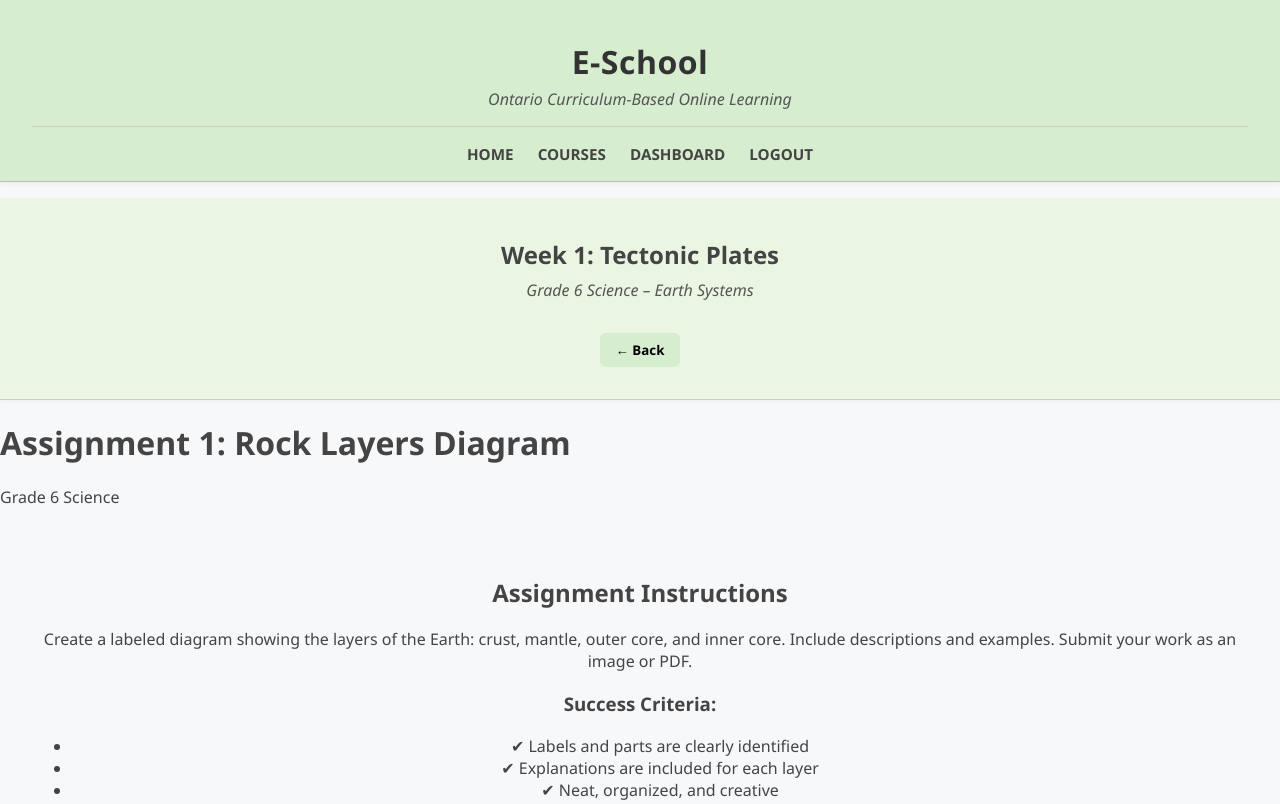
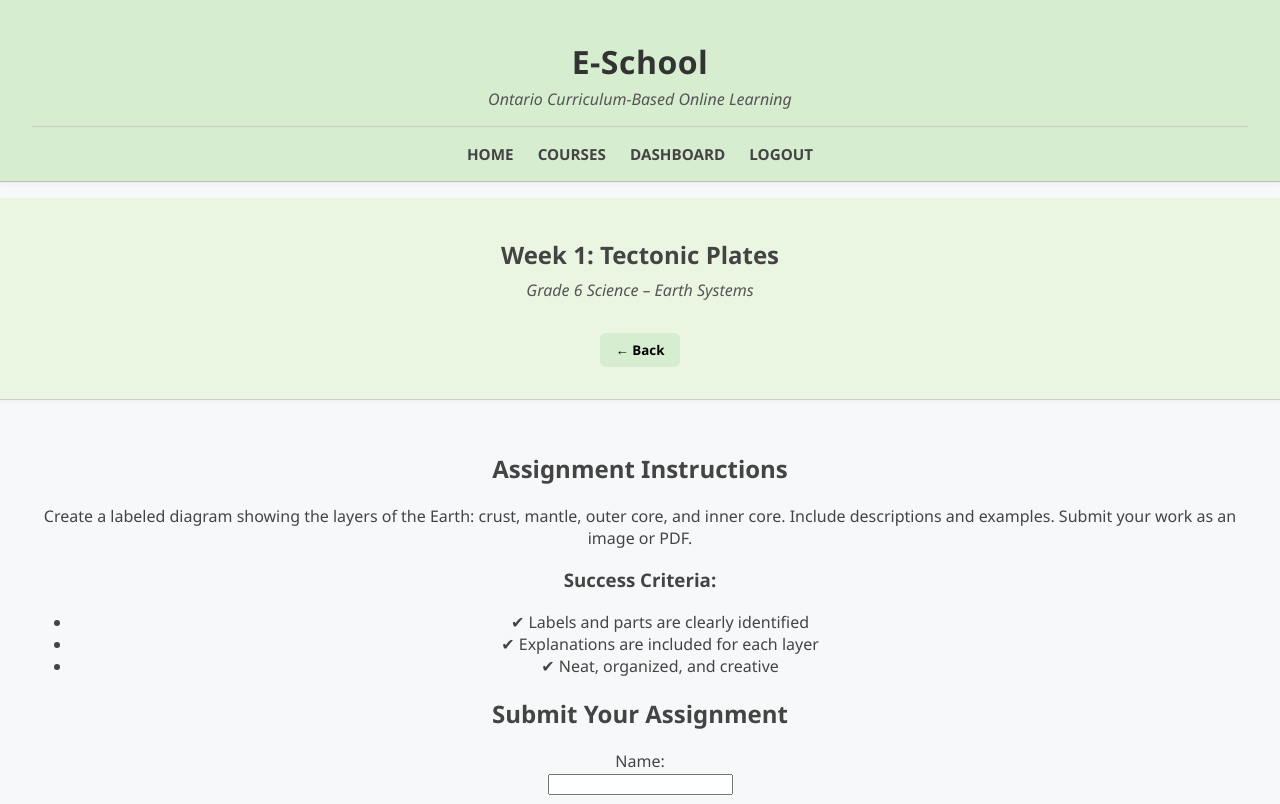
Before and after one commit to rhahavy/eschool, a plain HTML site: page courses/Grade6/Science/assignment1-rock-layers.html in a window 1280 px wide. Shown: the top 804 px of the page. Drawn offline with Linux system fonts and the light colour scheme.

Commit message:
Update assignment1-rock-layers.html

```diff
--- a/courses/Grade6/Science/assignment1-rock-layers.html
+++ b/courses/Grade6/Science/assignment1-rock-layers.html
@@ -1,6 +1,13 @@
 <!DOCTYPE html>
 <html lang="en">
 <head>
+  <meta charset="UTF-8" />
+  <title>Assignment 1: Rock Layers</title>
+  <link rel="stylesheet" href="/eschool/css/style.css" />
+</head>
+
+<body>
+  <!-- Navigation placeholder -->
   <div id="main-header"></div>
   <script>
     fetch("/eschool/components/nav.html")
@@ -9,8 +16,8 @@
         document.getElementById("main-header").innerHTML = data;
       });
   </script>
-  <link rel="stylesheet" href="/eschool/css/style.css" />
-</head>
+
+  <!-- Page header -->
   <header class="page-header">
     <div class="header-content">
       <h2>Week 1: Tectonic Plates</h2>
@@ -18,10 +25,6 @@
       <button class="back-btn" onclick="history.back()">← Back</button>
     </div>
   </header>
-
-<body>
-    <h1>Assignment 1: Rock Layers Diagram</h1>
-    <p class="tagline">Grade 6 Science</p>
 
   <main>
     <section class="course-overview">
```
Lines whose indentation alone changed are shown as unchanged.
